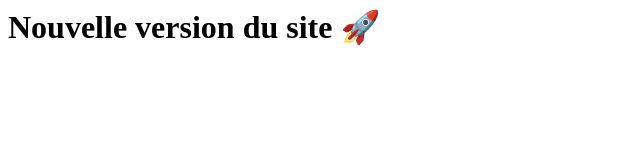
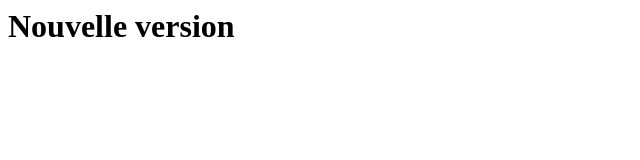
Before and after one commit to Kapriel-Talatinian/site1, a plain HTML site: page index.html in a window 1280 px wide. Shown: the whole page, without its empty margins (0-640 px from the left). Drawn offline with Linux system fonts and the light colour scheme.

Commit message:
Update index

```diff
--- a/index.html
+++ b/index.html
@@ -1 +1 @@
-<html><body><h1>Nouvelle version du site 🚀</h1></body></html>
+<h1>Nouvelle version</h1>
```
